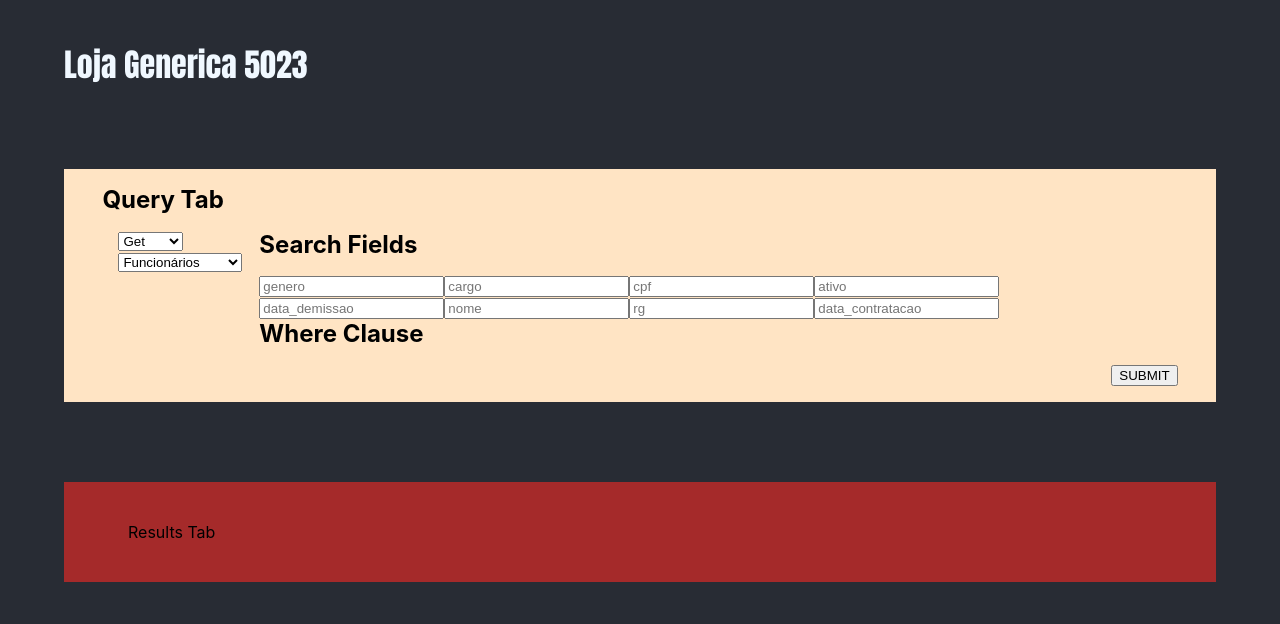
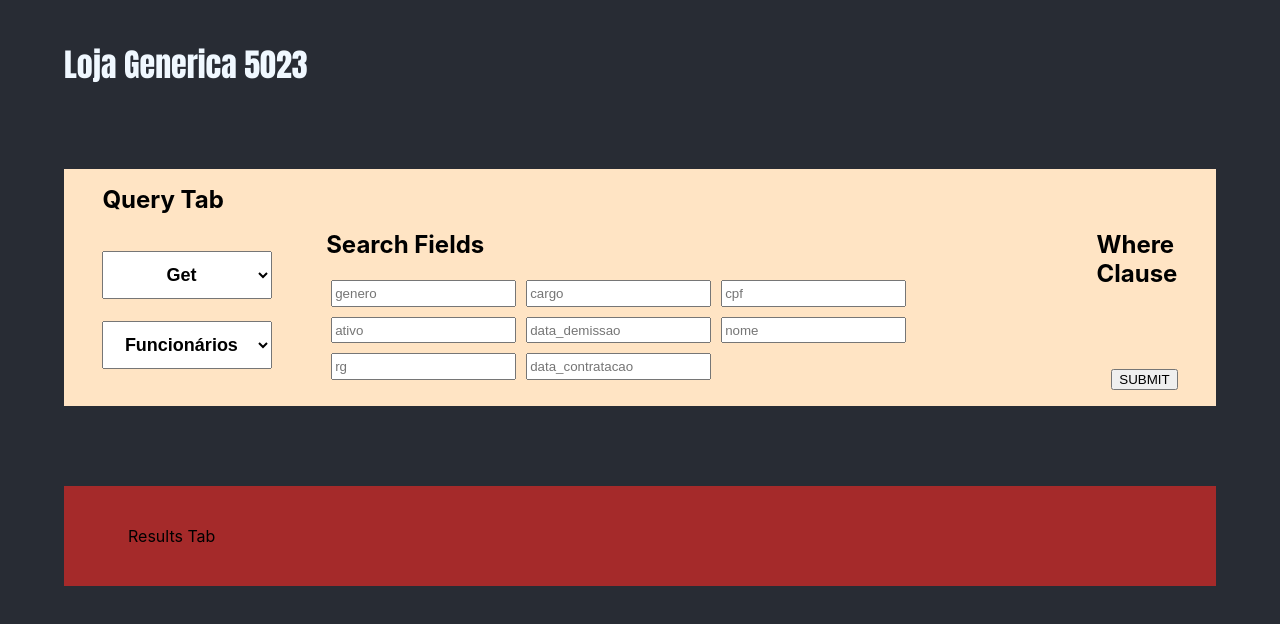
Before and after one commit to ViktorCosenza/loja-generica-pbd-front, a React (Create React App) app: page / in a window 1280 px wide. Shown: the top 624 px of the page. Built offline with nearby package versions, Linux system fonts and the light colour scheme.

Commit message:
styling...

```diff
--- a/src/components/Filters.css
+++ b/src/components/Filters.css
@@ -1,8 +1,18 @@
 .filters {
     display: flex;
+    flex: 1 0;
+    margin-left: 5%;
     flex-direction: column;
 }
 
-.fields {
+.field-container {
+    display: flex;
+    flex-direction: row;
+    justify-content: space-between;
 
 }
+
+.field input {
+    margin: 5px;
+    height: 15%;
+}
--- a/src/components/Query.css
+++ b/src/components/Query.css
@@ -3,7 +3,6 @@
     padding: 2vh 3vw;
     background-color: bisque
 }
-
 
 .query-wrapper header {
     font-size: x-large;
@@ -14,9 +13,18 @@
 .query {
     display: flex;
     flex-direction: row;
+    justify-content: space-between
+}
+
+.selector-container {
+    display: flex;
+    flex-direction: column;
     justify-content: space-evenly
 }
 
 .selector {
-    margin: 0 1rem;
+    height: 30%;
+    font-weight: bold;
+    font-size: large;
+    text-align: center
 }
```
